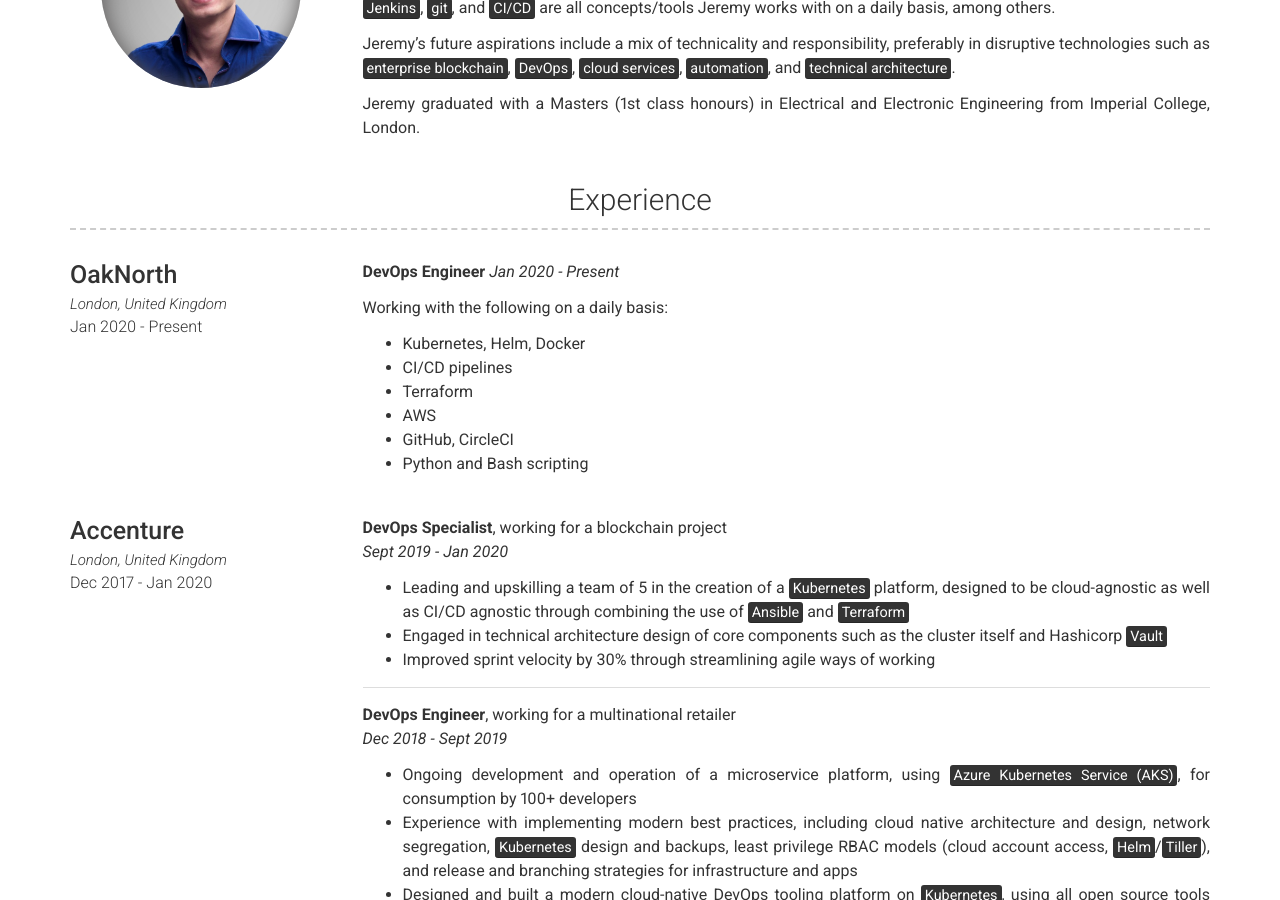
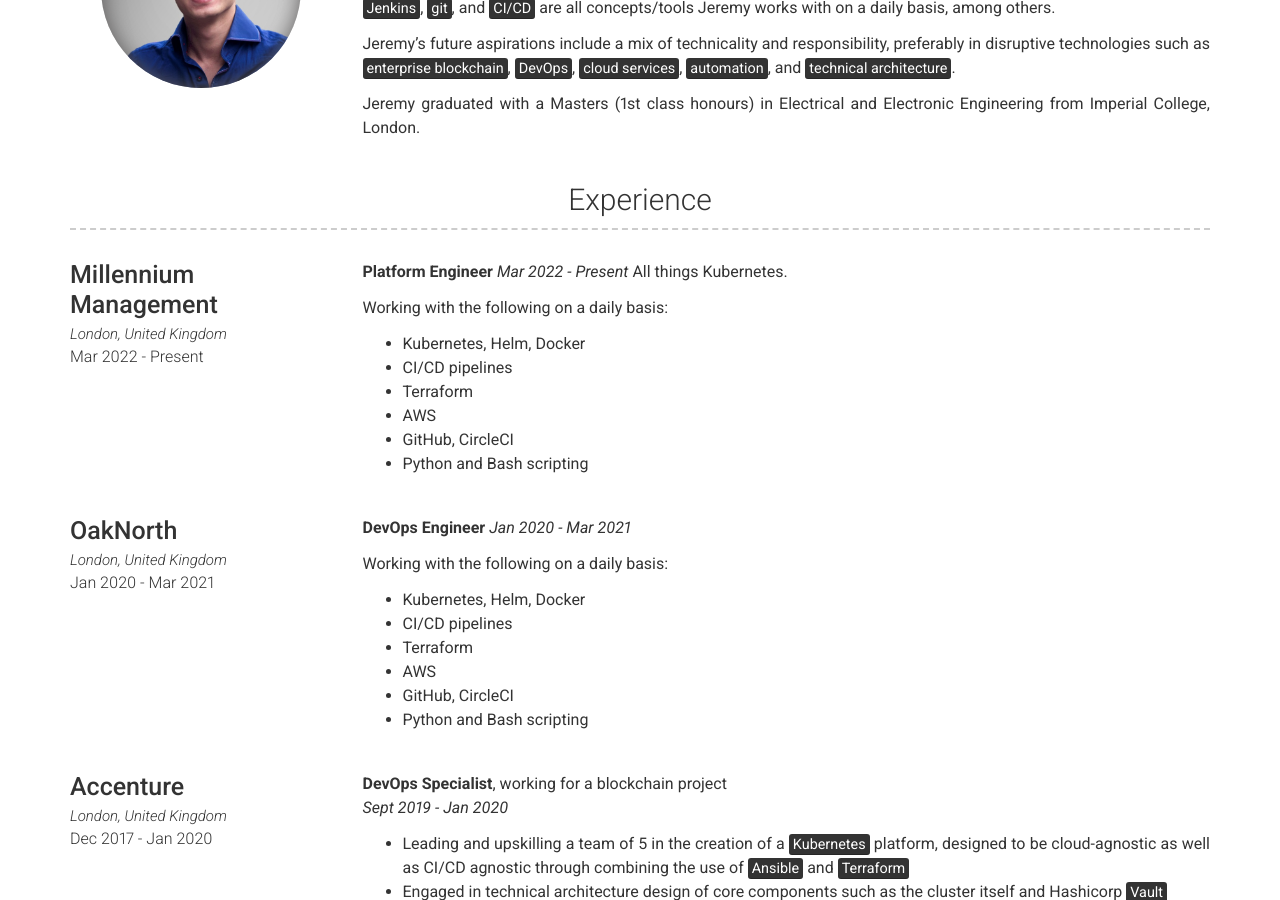
Before and after one commit to jeremych1000/jeremych1000.github.io, a Jekyll site: the page built from index.md, in a window 1280 px wide and 900 px high, scrolled down 414 px. Built offline with Jekyll 4.4.1, drawn with Linux system fonts in a browser that asks for light colours.

Commit message:
Update experience.yml

```diff
--- a/_data/experience.yml
+++ b/_data/experience.yml
@@ -1,13 +1,31 @@
 # Experience template
+
+- layout: left
+  company: Millennium Management
+  link: London, United Kingdom
+  job_title:
+  dates: Mar 2022 - Present
+  description: | # this will include new lines to allow paragraphs
+    **Platform Engineer**
+    _Mar 2022 - Present_
+      All things Kubernetes.
+
+      Working with the following on a daily basis:
+      - Kubernetes, Helm, Docker
+      - CI/CD pipelines
+      - Terraform
+      - AWS
+      - GitHub, CircleCI
+      - Python and Bash scripting
 
 - layout: left
   company: OakNorth
   link: London, United Kingdom
   job_title:
-  dates: Jan 2020 - Present
+  dates: Jan 2020 - Mar 2021
   description: | # this will include new lines to allow paragraphs
     **DevOps Engineer**
-    _Jan 2020 - Present_
+    _Jan 2020 - Mar 2021_
 
       Working with the following on a daily basis:
       - Kubernetes, Helm, Docker
```
